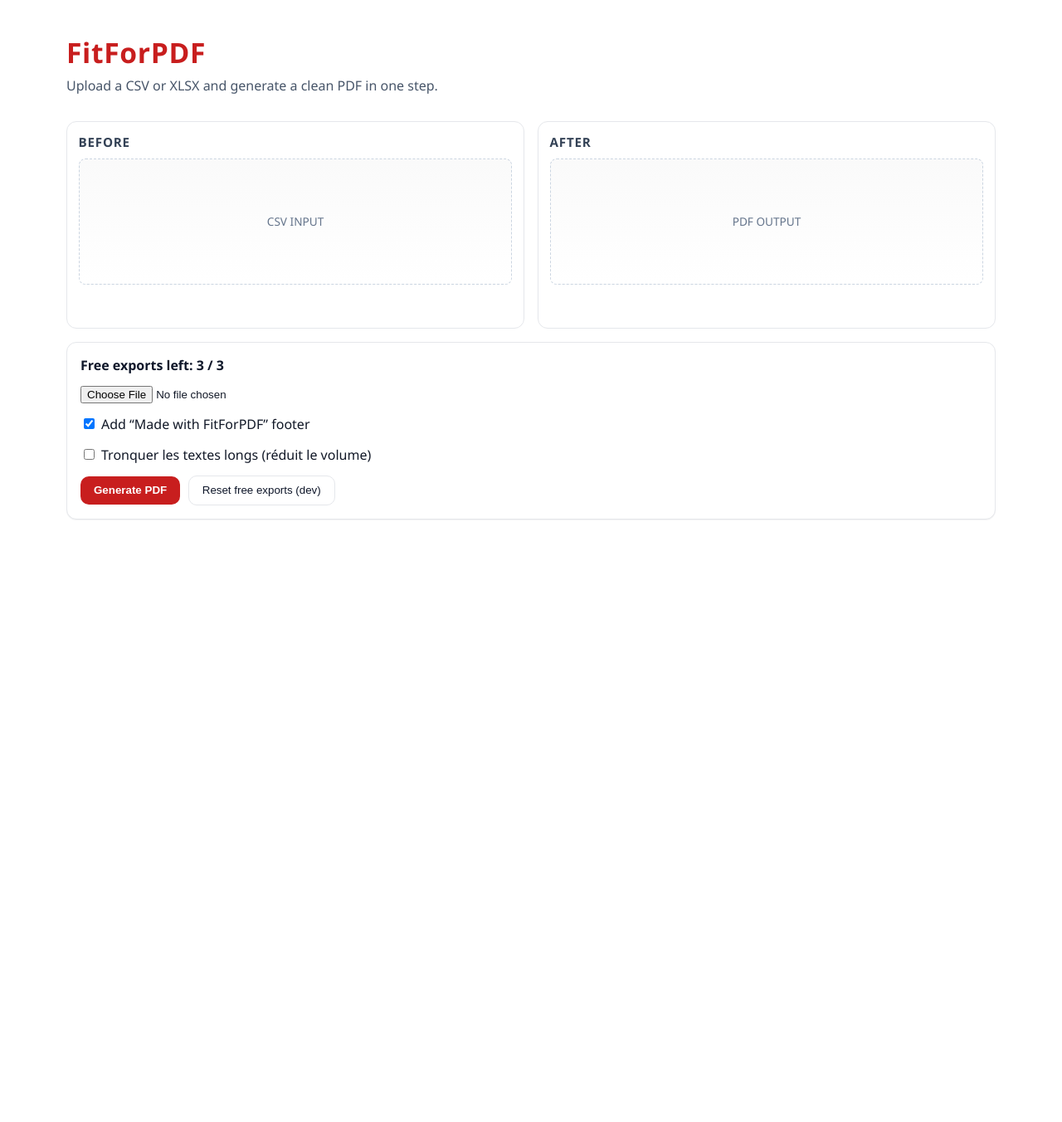
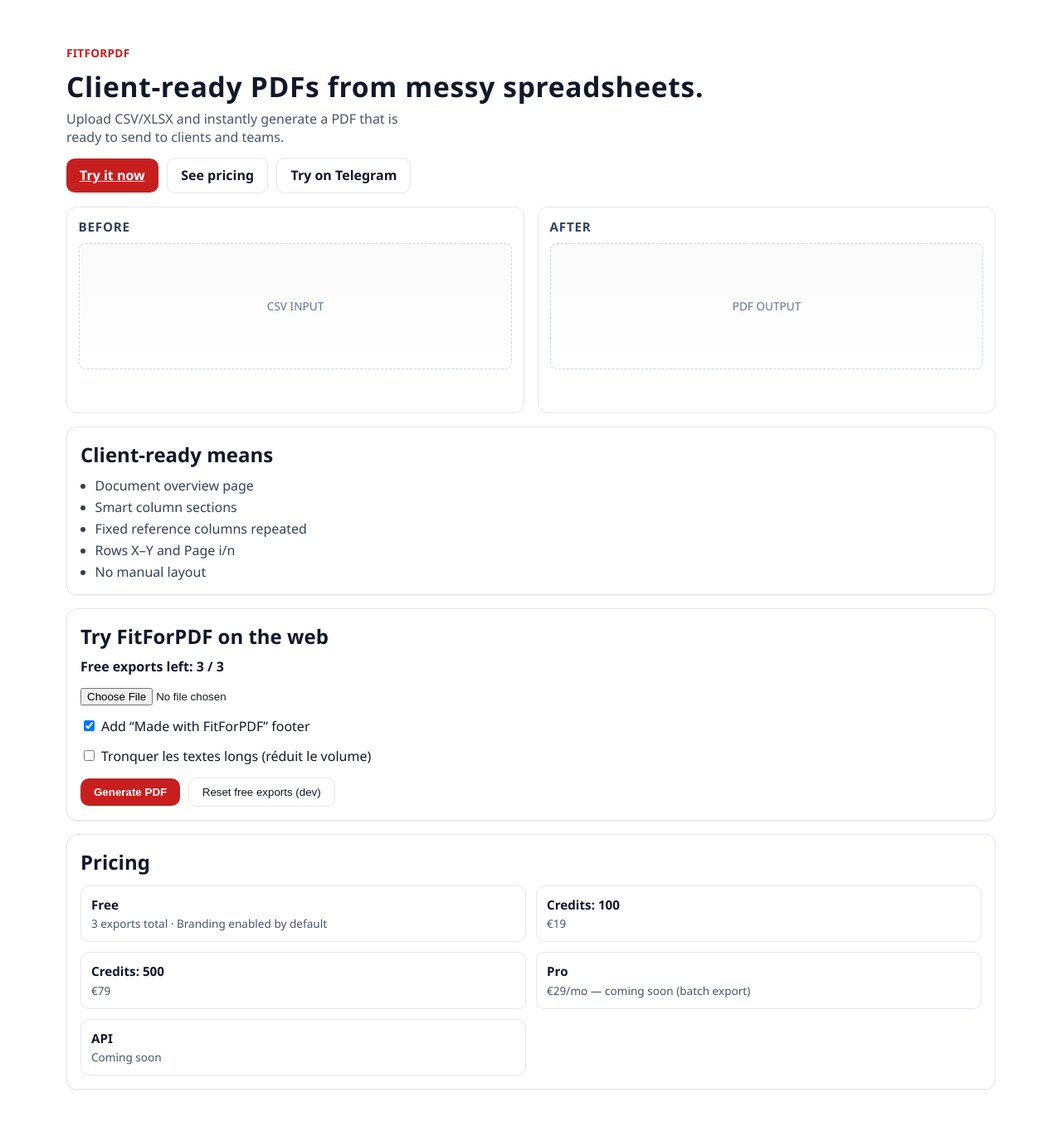
Before and after one commit to Togetheart/fitforpdf-frontend, a Next.js app: page / in a window 1280 px wide. Shown: the whole page at 83% size. Before the commit the page ends 880 px from the top, so only its background shows below. Built offline with nearby package versions, Linux system fonts and the light colour scheme.

Commit message:
feat(landing): conversion-first homepage layout

```diff
--- a/app/page.js
+++ b/app/page.js
@@ -15,6 +15,11 @@ import {
   incrementUsedCount,
   resetDevOnly,
 } from './paywall.mjs';
+import {
+  LANDING_COPY,
+  LANDING_SECTIONS,
+  TELEGRAM_BOT_URL,
+} from './siteCopy.mjs';
 
 const API_BASE = '/api';
 
@@ -185,6 +190,10 @@ async function parseConfidenceFromJsonIfAvailable(res) {
   return null;
 }
 
+export function getLandingSections(usedLeft = 3) {
+  return LANDING_SECTIONS(usedLeft);
+}
+
 export default function Page() {
   const [file, setFile] = useState(null);
   const [includeBranding, setIncludeBranding] = useState(true);
@@ -204,7 +213,6 @@ export default function Page() {
   const [failureRecommendations, setFailureRecommendations] = useState([]);
   const [resolvedPdfFilename, setResolvedPdfFilename] = useState('report.pdf');
   const [freeExportsLeft, setFreeExportsLeft] = useState(() => freeLeft());
-  const [isCheckoutLoading, setIsCheckoutLoading] = useState(false);
   const [showPaywall, setShowPaywall] = useState(false);
 
   useEffect(() => {
@@ -394,32 +402,6 @@ export default function Page() {
     setFlowId(null);
   }
 
-  async function handleCheckout(pack) {
-    if (isCheckoutLoading) return;
-    setError(null);
-    setNotice(null);
-    setIsCheckoutLoading(true);
-
-    try {
-      const res = await fetch(`${API_BASE}/checkout`, {
-        method: 'POST',
-        headers: { 'content-type': 'application/json' },
-        body: JSON.stringify({ pack }),
-      });
-
-      const payload = await res.json().catch(() => ({}));
-      if (!res.ok || !payload.url) {
-        throw new Error(payload.error || 'Checkout failed');
-      }
-
-      window.location.assign(payload.url);
-    } catch (err) {
-      setError(err.message || 'Checkout failed');
-    } finally {
-      setIsCheckoutLoading(false);
-    }
-  }
-
   const verdict = confidence?.verdict;
   const stillRiskAfterOptimized = lastRequestMode === 'optimized' && (verdict === 'WARN' || verdict === 'FAIL');
   const stillRiskAfterCompact = lastRequestMode === 'compact' && verdict === 'FAIL';
@@ -449,15 +431,54 @@ export default function Page() {
         .hero {
           text-align: left;
         }
-        .logo {
+        .brand {
+          color: var(--accent);
+          font-size: 0.85rem;
+          font-weight: 700;
+          letter-spacing: 0.02em;
+          text-transform: uppercase;
+        }
+        .heroTitle {
           font-size: 2.1rem;
+          line-height: 1.12;
+          margin: 0.25rem 0 0.5rem;
           letter-spacing: 0.02em;
-          color: var(--accent);
+        }
+        .heroSubheadline {
           margin: 0;
+          max-width: 48ch;
+          color: #475569;
         }
-        .subtitle {
-          margin-top: 0.4rem;
-          color: #475569;
+        .heroActions {
+          margin-top: 0.9rem;
+          display: flex;
+          flex-wrap: wrap;
+          gap: 0.65rem;
+          align-items: center;
+        }
+        .linkBtn {
+          border: 1px solid #e5e7eb;
+          background: #fff;
+          color: #111827;
+          text-decoration: none;
+          border-radius: 10px;
+          padding: 0.58rem 1rem;
+          font-weight: 600;
+          transition: transform 140ms ease, opacity 140ms ease;
+          cursor: pointer;
+          display: inline-flex;
+          align-items: center;
+        }
+        .linkBtn:hover {
+          transform: translateY(-1px);
+          opacity: 0.94;
+        }
+        .linkBtn:active {
+          transform: translateY(0);
+        }
+        .sectionTitle {
+          margin: 0 0 0.6rem;
+          color: #111827;
         }
         .comparison {
           display: grid;
@@ -475,6 +496,16 @@ export default function Page() {
         .card:hover {
           transform: translateY(-1px);
           opacity: 0.97;
+        }
+        .featureList {
+          margin: 0.25rem 0 0;
+          padding-left: 1.1rem;
+          color: #334155;
+          display: grid;
+          gap: 0.25rem;
+        }
+        .featureItem {
+          color: #334155;
         }
         .cardTitle {
           font-size: 0.95rem;
@@ -597,22 +628,46 @@ export default function Page() {
 
       <div className="container">
         <header className="hero">
-          <h1 className="logo">FitForPDF</h1>
-          <p className="subtitle">Upload a CSV or XLSX and generate a clean PDF in one step.</p>
+          <p className="brand">FitForPDF</p>
+          <h1 className="heroTitle">{LANDING_COPY.heroTitle}</h1>
+          <p className="heroSubheadline">{LANDING_COPY.heroSubheadline}</p>
+          <div className="heroActions">
+            <a href="#tool" className="btn">
+              {LANDING_COPY.heroPrimaryCta}
+            </a>
+            <a href="/pricing" className="linkBtn">
+              {LANDING_COPY.heroSecondaryCta}
+            </a>
+            <a href={TELEGRAM_BOT_URL} className="linkBtn">
+              {LANDING_COPY.telegramCta}
+            </a>
+          </div>
         </header>
 
         <section className="comparison" aria-label="Before and after example">
           <article className="card">
-            <h2 className="cardTitle">Before</h2>
-            <div className="placeholder">CSV input</div>
+            <h2 className="cardTitle">{LANDING_COPY.proofBeforeTitle}</h2>
+            <div className="placeholder">{LANDING_COPY.proofBeforePlaceholder}</div>
           </article>
           <article className="card">
-            <h2 className="cardTitle">After</h2>
-            <div className="placeholder">PDF output</div>
+            <h2 className="cardTitle">{LANDING_COPY.proofAfterTitle}</h2>
+            <div className="placeholder">{LANDING_COPY.proofAfterPlaceholder}</div>
           </article>
         </section>
 
         <section className="panel">
+          <h2 className="sectionTitle">{LANDING_COPY.clientReadyTitle}</h2>
+          <ul className="featureList">
+            {LANDING_COPY.clientReadyBullets.map((item) => (
+              <li className="featureItem" key={item}>
+                {item}
+              </li>
+            ))}
+          </ul>
+        </section>
+
+        <section className="panel" id="tool">
+          <h2 className="sectionTitle">{LANDING_COPY.toolTitle}</h2>
           <p className="quotaLine">
             Free exports left: {freeExportsLeft} / 3
             {freeExportsLeft === 0 ? <span className="quotaLimit">Free limit reached</span> : null}
@@ -668,7 +723,7 @@ export default function Page() {
 
         {canShowPanel ? (
           <section className="panel paywall">
-            <h2 style={{ marginTop: 0 }}>You\'ve used your 3 free exports.</h2>
+            <h2 style={{ marginTop: 0 }}>You've used your 3 free exports.</h2>
             <p className="muted" style={{ marginBottom: '0.6rem' }}>
               Pick a plan to continue.
             </p>
@@ -690,26 +745,34 @@ export default function Page() {
                 <p className="planSub">Coming soon</p>
               </article>
             </div>
-            <div className="actions">
-              <button
-                className="btn"
-                type="button"
-                disabled={isCheckoutLoading}
-                onClick={() => handleCheckout('credits_100')}
-              >
-                Buy credits (100)
-              </button>
-              <button
-                className="btn"
-                type="button"
-                disabled={isCheckoutLoading}
-                onClick={() => handleCheckout('credits_500')}
-              >
-                Buy credits (500)
-              </button>
-            </div>
           </section>
         ) : null}
+
+        <section className="panel">
+          <h2 className="sectionTitle">{LANDING_COPY.pricingTitle}</h2>
+          <div className="planGrid">
+            <article className="planCard">
+              <h3 className="planTitle">{LANDING_COPY.pricingFreeTitle}</h3>
+              <p className="planSub">{LANDING_COPY.pricingFreeCopy}</p>
+            </article>
+            <article className="planCard">
+              <h3 className="planTitle">{LANDING_COPY.pricingCredits100Title}</h3>
+              <p className="planSub">{LANDING_COPY.pricingCredits100Copy}</p>
+            </article>
+            <article className="planCard">
+              <h3 className="planTitle">{LANDING_COPY.pricingCredits500Title}</h3>
+              <p className="planSub">{LANDING_COPY.pricingCredits500Copy}</p>
+            </article>
+            <article className="planCard">
+              <h3 className="planTitle">{LANDING_COPY.pricingProTitle}</h3>
+              <p className="planSub">{LANDING_COPY.pricingProCopy}</p>
+            </article>
+            <article className="planCard">
+              <h3 className="planTitle">{LANDING_COPY.pricingApiTitle}</h3>
+              <p className="planSub">{LANDING_COPY.pricingApiCopy}</p>
+            </article>
+          </div>
+        </section>
 
         {verdict === 'WARN' && (
           <section
--- /dev/null
+++ b/app/siteCopy.mjs
@@ -0,0 +1,77 @@
+export const TELEGRAM_BOT_URL = 'https://t.me/FitForPDFBot';
+
+export const LANDING_COPY = {
+  heroTitle: 'Client-ready PDFs from messy spreadsheets.',
+  heroSubheadline:
+    'Upload CSV/XLSX and instantly generate a PDF that is ready to send to clients and teams.',
+  heroPrimaryCta: 'Try it now',
+  heroSecondaryCta: 'See pricing',
+  telegramCta: 'Try on Telegram',
+  proofBeforeTitle: 'Before',
+  proofAfterTitle: 'After',
+  proofSectionTitle: 'Before / After',
+  proofBeforePlaceholder: 'CSV input',
+  proofAfterPlaceholder: 'PDF output',
+  clientReadyTitle: 'Client-ready means',
+  clientReadyBullets: [
+    'Document overview page',
+    'Smart column sections',
+    'Fixed reference columns repeated',
+    'Rows X–Y and Page i/n',
+    'No manual layout',
+  ],
+  toolTitle: 'Try FitForPDF on the web',
+  pricingTitle: 'Pricing',
+  pricingFreeTitle: 'Free',
+  pricingFreeCopy: '3 exports total · Branding enabled by default',
+  pricingCredits100Title: 'Credits: 100',
+  pricingCredits100Copy: '€19',
+  pricingCredits500Title: 'Credits: 500',
+  pricingCredits500Copy: '€79',
+  pricingProTitle: 'Pro',
+  pricingProCopy: '€29/mo — coming soon (batch export)',
+  pricingApiTitle: 'API',
+  pricingApiCopy: 'Coming soon',
+};
+
+export const LANDING_COPY_KEYS = {
+  hero: 'hero',
+  proof: 'proof',
+  clientReady: 'client-ready',
+  tool: 'tool',
+  pricing: 'pricing',
+};
+
+export const LANDING_SECTIONS = (freeExportsLeft = 3) => [
+  {
+    id: LANDING_COPY_KEYS.hero,
+    title: LANDING_COPY.heroTitle,
+    ctas: [
+      { label: LANDING_COPY.heroPrimaryCta, href: '#tool' },
+      { label: LANDING_COPY.heroSecondaryCta, href: '/pricing' },
+      { label: LANDING_COPY.telegramCta, href: TELEGRAM_BOT_URL },
+    ],
+    containsFreeQuotaText: false,
+  },
+  {
+    id: LANDING_COPY_KEYS.proof,
+    title: `${LANDING_COPY.proofBeforeTitle} / ${LANDING_COPY.proofAfterTitle}`,
+    containsFreeQuotaText: false,
+  },
+  {
+    id: LANDING_COPY_KEYS.clientReady,
+    title: LANDING_COPY.clientReadyTitle,
+    containsFreeQuotaText: false,
+  },
+  {
+    id: LANDING_COPY_KEYS.tool,
+    title: LANDING_COPY.toolTitle,
+    containsFreeQuotaText: true,
+    freeQuotaText: `Free exports left: ${freeExportsLeft} / 3`,
+  },
+  {
+    id: LANDING_COPY_KEYS.pricing,
+    title: LANDING_COPY.pricingTitle,
+    containsFreeQuotaText: false,
+  },
+];
--- a/package.json
+++ b/package.json
@@ -4,7 +4,7 @@
   "private": true,
   "scripts": {
     "dev": "next dev -p 3001",
-    "test": "node --test app/pageUiLogic.test.mjs app/api/render/route.test.mjs app/api/checkout/route.test.mjs",
+    "test": "node --test app/pageUiLogic.test.mjs app/pageStructure.test.mjs app/api/render/route.test.mjs app/api/checkout/route.test.mjs",
     "build": "next build",
     "start": "next start -p 3001"
   },
```
Also changed, not shown: 1 other file (tests, documents, lock files or other folders).
